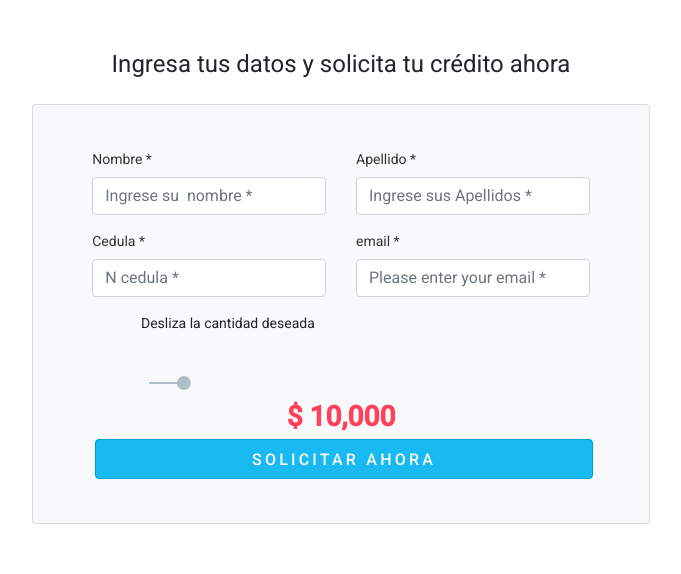
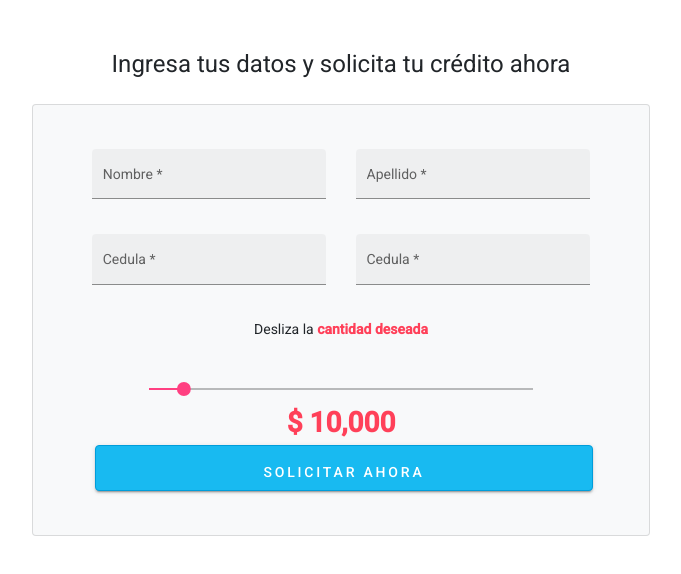
Before and after one commit to lozanomasuno/Zinobe-Frontend-, an Angular app: page / in a window 1280 px wide. Shown: the top 574 px of the page, without its empty margins (299-980 px from the left). Built offline with nearby package versions, Linux system fonts and the light colour scheme.

Commit message:
components angular material

```diff
--- a/angular.json
+++ b/angular.json
@@ -30,7 +30,7 @@
               "src/assets"
             ],
             "styles": [
-              "./node_modules/@angular/material/prebuilt-themes/pink-bluegrey.css",
+              "./node_modules/@angular/material/prebuilt-themes/indigo-pink.css",
               "src/styles.css"
             ],
             "scripts": []
--- a/src/app/components/prestamos-valor/prestamos-valor.component.css
+++ b/src/app/components/prestamos-valor/prestamos-valor.component.css
@@ -3,13 +3,18 @@
     min-width: 550px;
     justify-content: center;
 }
-
-.priceValueContainer p:nth-child(3n){
+.priceValueContainer p {
     display: flex;
     justify-content: center;
+}
+.priceValueContainer p:nth-child(3n){
     font-size: 2em;
     color: rgb(255, 64, 89);
     font-weight: 700;
+}
+
+.priceValueContainer p strong{
+    color: rgb(255, 64, 89);
 }
 
 @media only screen and (max-width: 760px), (min-device-width: 768px) and (max-device-width: 1024px) {
@@ -23,8 +28,10 @@
         min-width: 200px;
     }
 }
-@media only screen and (min-device-width: 768px) and (max-device-width: 1024px) {
-
+@media only screen and (min-device-width: 760px) and (max-device-width: 1024px) {
+    .mat-slider-horizontal {
+        min-width: 400px;
+    }
 }
 
 @media only screen and (min-device-width: 1024px) and (max-device-width: 1280px) {
--- a/src/app/components/prestamos-valor/prestamos-valor.component.html
+++ b/src/app/components/prestamos-valor/prestamos-valor.component.html
@@ -1,5 +1,5 @@
 <div class="priceValueContainer">
-  <p>Desliza la cantidad deseada</p>
+  <p>Desliza la<strong> &nbsp;cantidad deseada</strong></p>
 
   <mat-slider
     [(ngModel)]="valueRangeLoan"
@@ -11,5 +11,5 @@
     max="100000"
     aria-label="units"
   ></mat-slider>
-  <p id="priceValueLabe">$ {{ priceFormatValueRange(valueRangeLoan) }}</p>
+  <p id="priceValueLabel">$ {{ priceFormatValueRange(valueRangeLoan) }}</p>
 </div>
--- a/src/app/components/prestamos-valor/prestamos-valor.component.ts
+++ b/src/app/components/prestamos-valor/prestamos-valor.component.ts
@@ -1,4 +1,4 @@
-import { Component, Input, OnInit } from '@angular/core';
+import { Component, Input, OnInit, Output, EventEmitter } from '@angular/core';
 
 @Component({
   selector: 'app-prestamos-valor',
@@ -7,20 +7,25 @@ import { Component, Input, OnInit } from '@angular/core';
 })
 export class PrestamosValorComponent implements OnInit {
  @Input() public valueRangeLoan:number = 10000;
+ @Output() public setValueLoan = new EventEmitter<number>();
+
   constructor() { }
 
-  formatLabel(valueLoan: number) {
-    if (valueLoan >= 100) {
-      return Math.round(valueLoan / 1000) + 'k';
-    }
-    return valueLoan;
+  priceFormatValueRange(formatedNumber: number){
+    console.log(this.valueRangeLoan);
+    return new Intl.NumberFormat().format(formatedNumber);
   }
 
-  priceFormatValueRange(formatedNumber: number){
-    return new Intl.NumberFormat().format(formatedNumber);
+  formatLabel(valueLoan: number) {
+      return Math.round(valueLoan / 1000) + 'k';
   }
+
+  //be carefully
+  emitValueTomainComponent(){
+    this.setValueLoan.emit(this.valueRangeLoan);
+  }
+
   ngOnInit(): void {
-
   }
 
 }
--- a/src/app/components/sign-up/sign-up.component.css
+++ b/src/app/components/sign-up/sign-up.component.css
@@ -19,7 +19,6 @@ label {
     font-weight: 500;
     text-transform: uppercase;
     letter-spacing: 0.2em;
-    width: 80%;
     margin-left: 3px
 }
 
@@ -33,6 +32,9 @@ label {
     margin-right: 10px
 }
 
+.mat-form-field-appearance-fill .mat-form-field-flex {
+    background-color: rgb(24 186 241 / 11%) !important;
+}
 @media only screen and (max-width: 760px), (min-device-width: 768px) and (max-device-width: 1024px) {
     .sectionPrestamos{
         justify-content: center;
@@ -43,4 +45,6 @@ label {
         padding: 0;
     }
 }
-@media only screen and (min-device-width: 768px) and (max-device-width: 1024px) {}
+@media only screen and (min-device-width: 768px) and (max-device-width: 1024px) {
+
+}
--- a/src/app/components/sign-up/sign-up.component.html
+++ b/src/app/components/sign-up/sign-up.component.html
@@ -12,8 +12,13 @@
                 <div class="row">
                   <div class="col-md-6 col-xs-12">
                     <div class="form-group">
-                      <label for="form_name">Nombre *</label>
+                      <mat-form-field
+                        class="example-full-width"
+                        appearance="fill"
+                      >
+                        <mat-label>Nombre</mat-label>
                         <input
+                          matInput
                           id="form_name"
                           type="text"
                           name="name"
@@ -21,43 +26,67 @@
                           placeholder="Ingrese su  nombre *"
                           required="required"
                           data-error="Firstname is required."
+                          maxlength="30"
+                          autocomplete="off"
                         />
+                      </mat-form-field>
                     </div>
                   </div>
                   <div class="col-md-6 col-xs-12">
                     <div class="form-group">
-                      <label for="form_lastname">Apellido *</label>
+                      <mat-form-field
+                        class="example-full-width"
+                        appearance="fill"
+                      >
+                        <mat-label>Apellido</mat-label>
                         <input
-                        id="form_lastname"
+                          matInput
+                          id="form_surname"
                           type="text"
                           name="surname"
                           class="form-control"
-                        placeholder="Ingrese sus Apellidos *"
+                          placeholder="Ingrese su  Apellido *"
                           required="required"
-                        data-error="Lastname is required."
+                          data-error="lastname is required."
+                          maxlength="30"
+                          autocomplete="off"
                         />
+                      </mat-form-field>
                     </div>
                   </div>
                 </div>
                 <div class="row">
                   <div class="col-md-6">
                     <div class="form-group">
-                      <label for="form_lastname">Cedula *</label>
+                      <mat-form-field
+                        class="example-full-width"
+                        appearance="fill"
+                      >
+                        <mat-label>Cedula</mat-label>
                         <input
+                          matInput
+                          i
                           id="form_idnumber"
                           type="number"
                           name="id"
                           class="form-control"
                           placeholder="N cedula *"
                           required="required"
-                        data-error="Lastname is required."
+                          data-error="Apelld is required."
+                          autocomplete="off"
                         />
+                      </mat-form-field>
                     </div>
                   </div>
                   <div class="col-md-6">
                     <div class="form-group">
-                      <label for="form_email">email *</label>
+                      <mat-form-field
+                        class="example-full-width"
+                        appearance="fill"
+                      >
+                        <mat-label>Cedula</mat-label>
                         <input
+                          matInput
                           id="form_email"
                           type="email"
                           name="email"
@@ -66,21 +95,32 @@
                           required="required"
                           data-error="Valid email is required."
                         />
+                      </mat-form-field>
                     </div>
                   </div>
                 </div>
 
                 <div class="row sectionPrestamos">
-                  <app-prestamos-valor></app-prestamos-valor>
+                  <app-prestamos-valor
+                    [valueRangeLoan]="userValueRangeLoan"
+                    (setValueLoan)="userValueRangeLoan = $event"
+                  ></app-prestamos-valor>
                 </div>
 
                 <div class="row">
                   <div class="col-md-12">
-                    <input
-                      type="submit"
+                    <section>
+                      <div class="example-button-row">
+                        <button
+                          mat-raised-button
+                          color="primary"
+                          (click)="aproveLoanValueUser()"
                           class="btn btn-success btn-send pt-2 btn-block btnBlue"
-                      value="Solicitar Ahora"
-                    />
+                        >
+                          Solicitar Ahora
+                        </button>
+                      </div>
+                    </section>
                   </div>
                 </div>
               </div>
@@ -91,7 +131,3 @@
     </div>
   </div>
 </div>
-<script
-  type="text/javascript"
-  src="https://stackpath.bootstrapcdn.com/bootstrap/4.0.0/js/bootstrap.bundle.min.js"
-></script>
--- a/src/app/components/sign-up/sign-up.component.ts
+++ b/src/app/components/sign-up/sign-up.component.ts
@@ -1,3 +1,4 @@
+import { outputAst } from '@angular/compiler';
 import { Component, OnInit } from '@angular/core';
 
 @Component({
@@ -6,10 +7,15 @@ import { Component, OnInit } from '@angular/core';
   styleUrls: ['./sign-up.component.css']
 })
 export class SignUpComponent implements OnInit {
+  public userValueRangeLoan: number = 10000;
 
   constructor() { }
 
   ngOnInit(): void {
   }
 
+  aproveLoanValueUser() {
+    console.log(this.userValueRangeLoan);
+  }
+
 }
--- a/src/index.html
+++ b/src/index.html
@@ -1,18 +1,31 @@
-<!doctype html>
+<!DOCTYPE html>
 <html lang="en">
-<head>
-  <meta charset="utf-8">
-  <title>Zinobe | Front End Angular </title>
-  <base href="/">
-  <meta name="viewport" content="width=device-width, initial-scale=1">
-  <link rel="icon" type="image/x-icon" href="favicon.ico">
-  <link rel="preconnect" href="https://fonts.gstatic.com">
-  <link href='https://maxcdn.bootstrapcdn.com/bootstrap/4.0.0/css/bootstrap.min.css' rel='stylesheet'>
-  <script type='text/javascript' src='https://cdnjs.cloudflare.com/ajax/libs/jquery/3.2.1/jquery.min.js'></script>
-  <link href="https://fonts.googleapis.com/css2?family=Roboto:wght@300;400;500&display=swap" rel="stylesheet">
-  <link href="https://fonts.googleapis.com/icon?family=Material+Icons" rel="stylesheet">
-</head>
-<body class="mat-typography" oncontextmenu='return false' class='snippet-body'>
-  <app-root></app-root>
-</body>
+  <head>
+    <meta charset="utf-8" />
+    <title>Zinobe | Front End Angular</title>
+    <base href="/" />
+    <meta name="viewport" content="width=device-width, initial-scale=1" />
+    <link rel="icon" type="image/x-icon" href="favicon.ico" />
+    <link rel="preconnect" href="https://fonts.gstatic.com" />
+    <link
+      href="https://maxcdn.bootstrapcdn.com/bootstrap/4.0.0/css/bootstrap.min.css"
+      rel="stylesheet"
+    />
+
+    <link
+      href="https://fonts.googleapis.com/css2?family=Roboto:wght@300;400;500&display=swap"
+      rel="stylesheet"
+    />
+    <link
+      href="https://fonts.googleapis.com/icon?family=Material+Icons"
+      rel="stylesheet"
+    />
+  </head>
+  <body
+    class="mat-typography"
+    oncontextmenu="return false"
+    class="snippet-body"
+  >
+    <app-root></app-root>
+  </body>
 </html>
--- a/src/styles.css
+++ b/src/styles.css
@@ -2,3 +2,20 @@
 
 html, body { height: 100%; }
 body { margin: 0; font-family: Roboto, "Helvetica Neue", sans-serif; }
+
+
+@media only screen and (max-width: 760px), (min-device-width: 768px) and (max-device-width: 1024px) {
+    .form-group {
+        display: grid;
+    }
+}
+@media only screen and (min-device-width: 320px) and (max-device-width: 480px) {
+    .form-group {
+        display: grid;
+    }
+}
+@media only screen and (min-device-width: 768px) and (max-device-width: 1024px) {
+    .form-group {
+        display: grid;
+    }
+}
```
Also changed, not shown: src/app/app.component.css (+11 -3 lines), src/app/app.module.ts (+11 -3 lines), 1 other file (tests, documents, lock files or other folders). Lines whose indentation alone changed are shown as unchanged.
